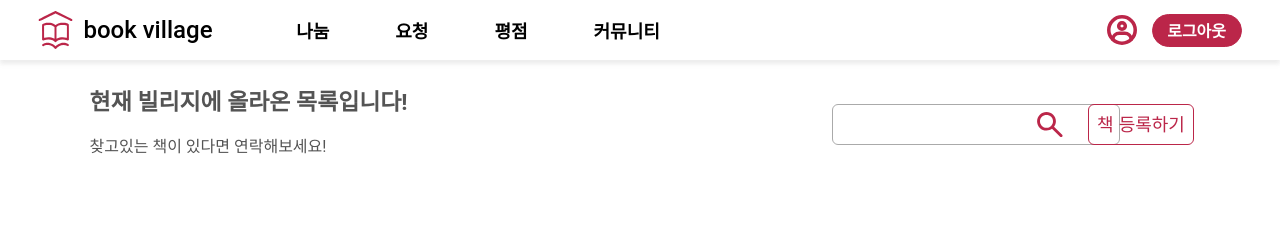
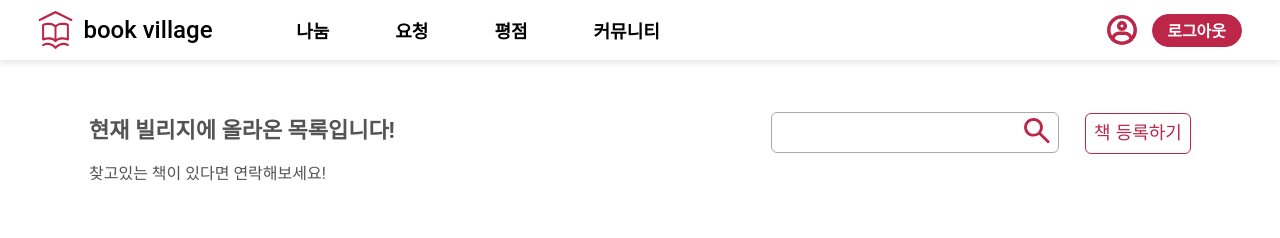
Before and after one commit to codestates-seb/seb41_main_015, a React (Create React App) app in the folder client/: page /shareList in a window 1280 px wide. Shown: the top 238 px of the page. Built offline with nearby package versions, Linux system fonts and the light colour scheme.

Commit message:
Design/fe/shareList: 반응협 웹 css

```diff
--- a/client/src/page/ShareList.js
+++ b/client/src/page/ShareList.js
@@ -1,26 +1,38 @@
 import styled from 'styled-components';
 import axios from 'axios';
 import { useEffect, useState } from 'react';
-import { useNavigate } from 'react-router-dom';
+import { useNavigate, useParams } from 'react-router-dom';
 import { ReactComponent as Search } from '../image/SearchIcon.svg';
 import shareListData from '../data/shareListData.json';
 
 const SShareTop = styled.div`
   display: flex;
+  flex-direction: row;
   margin-bottom: 50px;
+  margin-top: 30px;
+  justify-content: space-between;
   p {
     color: #545454;
   }
   .fs-23 {
     font-weight: 700;
-    font-size: 1.43rem;
+    font-size: 22px;
+    @media screen and (max-width: 768px) {
+      font-size: 18px;
+    }
   }
   .fs-16 {
     font-weight: 400;
-    font-size: 1rem;
+    font-size: 16px;
+    @media screen and (max-width: 768px) {
+      font-size: 14px;
+    }
   }
   .ml-5 {
-    margin-left: 5.6rem;
+    margin-left: 89px;
+    @media screen and (max-width: 768px) {
+      margin-left: 6%;
+    }
   }
   .mb-5 {
     margin-bottom: 5px;
@@ -29,33 +41,29 @@ const SShareTop = styled.div`
     width: 288px;
     height: 41px;
     box-sizing: border-box;
-    position: absolute;
-    left: 65%;
-    right: 14%;
-    top: 13%;
-    bottom: 82%;
-
+    margin-top: 22px;
+    font-size: 20px;
     background: #ffffff;
     border: 1px solid #aaaaaa;
     border-radius: 6px;
+    @media screen and (max-width: 1023px) {
+      width: 200px;
+      margin-left: 20%;
+    }
   }
   .search-icon {
-    position: absolute;
-    left: 81%;
-    right: 14%;
-    top: 14%;
-    bottom: 83%;
+    transform: translate(-35px, 5px);
+  }
+  .searchBox {
+    @media screen and (max-width: 1023px) {
+    }
   }
 `;
 
 const SRegister = styled.button`
   width: 106px;
   height: 41px;
-  position: absolute;
-  left: 85%;
-  right: 14%;
-  top: 13%;
-  bottom: 83%;
+  margin-right: 89px;
   border-radius: 6px;
   border: 1.5px solid #bb2649;
   color: #bb2649;
@@ -66,6 +74,12 @@ const SRegister = styled.button`
   line-height: 24px;
   align-items: center;
   text-align: center;
+  @media screen and (max-width: 1023px) {
+    width: 80px;
+    height: 41px;
+    font-size: 15px;
+    transform: translate(360%, -100%);
+  }
 `;
 
 const SBookContainer = styled.li`
@@ -76,6 +90,13 @@ const SBookContainer = styled.li`
   height: 100%;
   padding: 0 18px;
   margin: 1rem;
+
+  @media all and (min-width: 480px) and (max-width: 1023px) {
+    display: flex;
+    flex-direction: row;
+    width: auto;
+    padding: 0;
+  }
   .coverBox {
     margin: 1rem;
     height: 207px;
@@ -91,6 +112,14 @@ const SBookContainer = styled.li`
   .fs-18 {
     font-size: 18px;
     font-weight: 700;
+    @media screen and (max-width: 1023px) {
+      font-size: 16px;
+    }
+  }
+  .mfs-16 {
+    @media screen and (max-width: 1023px) {
+      font-size: 15px;
+    }
   }
   .fs-12 {
     font-size: 12px;
@@ -135,6 +164,10 @@ const ShareList = () => {
   const [publisher, setPublisher] = useState('');
   const [createdAt, setCreatedAt] = useState('');
 
+  const navigate = useNavigate();
+  const { id } = useParams();
+
+  //!서버연결 후 주석 풀기
   // useEffect(() => {
   //   axios
   //     .get('http://localhost8080/sharelist')
@@ -154,30 +187,39 @@ const ShareList = () => {
   return (
     <>
       <SShareTop>
-        <div>
-          <p className="fs-23 ml-5 mb-5">현재 빌리지에 올라온 목록입니다!</p>
-          <p className="fs-16 ml-5">찾고있는 책이 있다면 연락해보세요!</p>
+        <div className="ml-5">
+          <p className="fs-23 mb-5">현재 빌리지에 올라온 목록입니다!</p>
+          <p className="fs-16">찾고있는 책이 있다면 연락해보세요!</p>
         </div>
-        <form>
+        <div className="searchBox">
           <input className="search" />
           <Search className="search-icon" />
-          <SRegister>책 등록하기</SRegister>
-        </form>
+          <SRegister onClick={() => navigate('/shareAdd')}>
+            책 등록하기
+          </SRegister>
+        </div>
       </SShareTop>
       <SBookList>
         {shareListData.books.map((book) => (
           <SBookContainer key={book.id}>
             <div className="coverBox">
-              <img className="bookCover" src={book.image} alt="bookCover" />
+              <img
+                className="bookCover"
+                src={book.image}
+                alt="bookCover"
+                onClick={() => {
+                  navigate(`/shareDetail/${id}`);
+                }}
+              />
             </div>
             <div className="informationBox">
               <p className="fs-18 mb-15">{book.title}</p>
               <div className="item-flex">
-                <p className="fs-16">{book.writer} 저자 /</p>
-                <p className="fs-16">{book.publisher}</p>
+                <p className="mfs-16">{book.writer} 저자 /</p>
+                <p className="mfs-16">{book.publisher}</p>
               </div>
               <p className="fs-12 createdAt-r">{book.createdAt}</p>
-              <p className="word-break mt-20">{book.contents}</p>
+              <p className="word-break mt-20 mfs-16">{book.contents}</p>
             </div>
           </SBookContainer>
         ))}
```
